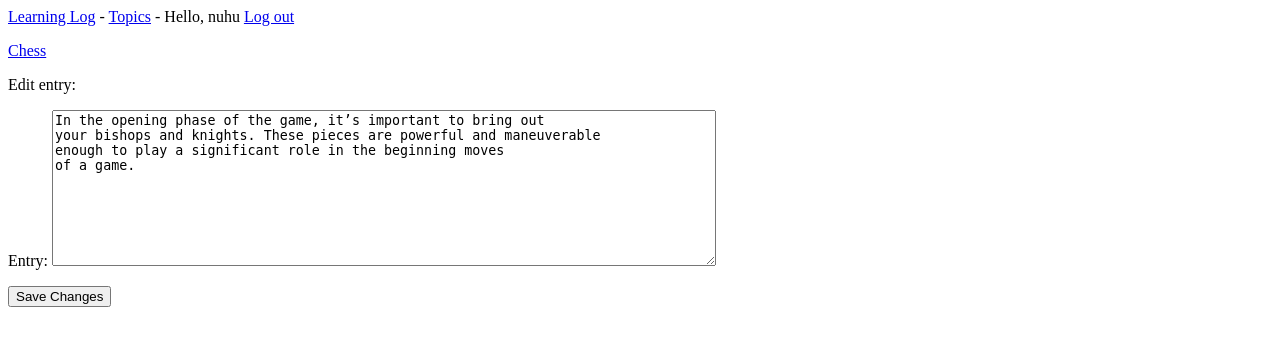
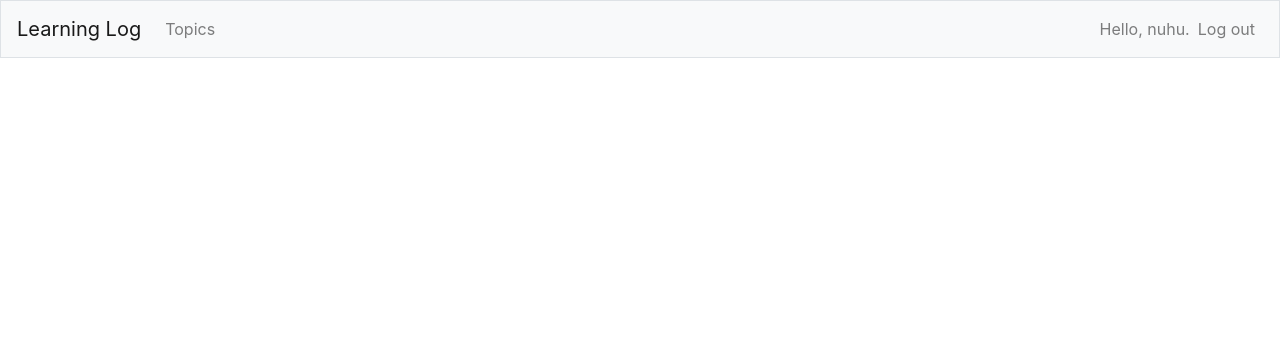
Before and after one commit to TerminalTigerr/learning-chart, a Django app: page /edit_entry/2/ in a window 1280 px wide. Shown: the top 346 px of the page. Run offline with Django 4.2, Linux system fonts and the light colour scheme; a user stored in the database is signed in; data comes from the database, SQL or seed files in the repository; both versions use the stored data as it was after the commit; some libraries are stand-ins or nearby versions.

Commit message:
styling the app

```diff
--- a/learning_chart/settings.py
+++ b/learning_chart/settings.py
@@ -34,6 +34,9 @@
     #My Apps
     'learning_charts',
     'users',
+
+    # Third party apss
+    'bootstrap4',
 
     # Default django apps
     'django.contrib.admin',
@@ -126,3 +129,6 @@
 # https://docs.djangoproject.com/en/4.2/ref/settings/#default-auto-field
 
 DEFAULT_AUTO_FIELD = 'django.db.models.BigAutoField'
+
+# My settings
+LOGIN_URL = 'users:login'
--- a/learning_charts/models.py
+++ b/learning_charts/models.py
@@ -1,9 +1,11 @@
 from django.db import models
+from django.contrib.auth.models import User
 
 class Topic(models.Model):
     """A topic the user is learning about"""
     text = models.CharField(max_length=200)
     date_added = models.DateTimeField(auto_now_add=True)
+    owner = models.ForeignKey(User, on_delete=models.CASCADE)
 
     def __str__(self):
         return self.text
--- a/learning_charts/templates/learning_charts/base.html
+++ b/learning_charts/templates/learning_charts/base.html
@@ -1,12 +1,49 @@
-<p>
-    <a href="{% url 'learning_charts:index' %}">Learning Log</a> -
-    <a href="{% url 'learning_charts:topics'%}">Topics</a> -
-    {% if user.is_authenticated %}
-        Hello, {{user.username}}
-        <a href="{% url 'users:logout' %}">Log out</a>
-    {% else %}
-        <a href="{% url 'users:login' %}">Log in</a>
-    {% endif %}
-</p>
+{% load bootstrap4 %}
 
-{% block content %}{% endblock content %}
+<!doctype html>
+<html lang="en">
+    <head>
+        <meta charset="utf-8">
+        <meta name="viewport" content="width=device-width, initial-scale=1,
+        shrink-to-fit=no">
+        <title>Learning Chart</title>
+
+        {% bootstrap_css %}
+        {% bootstrap_javascript jquery='full' %}
+    </head>
+    <body>
+
+		<nav class="navbar navbar-expand-md navbar-light bg-light mb-4 border">
+			<a class="navbar-brand" href="{% url 'learning_charts:index'%}">
+				Learning Log</a>
+
+			<button class="navbar-toggler" type="button" data-toggle="collapse"
+			  data-target="#navbarCollapse" aria-controls="navbarCollapse"
+			  aria-expanded="false" aria-label="Toggle navigation">
+			  <span class="navbar-toggler-icon"></span></button>
+
+			<div class="collapse navbar-collapse" id="navbarCollapse">
+				<ul class="navbar-nav mr-auto">
+					<li class="nav-item">
+						<a class="nav-link" href="{% url 'learning_charts:topics'%}">Topics</a>
+					</li>
+				</ul>
+				<ul class="navbar-nav ml-auto">
+					{% if user.is_authenticated %}
+						<li class="nav-item">
+							<span class="navbar-text">Hello, {{ user.username }}.</span>
+						</li>
+						<li class="nav-item">
+							<a class="nav-link" href="{% url 'users:logout' %}">Log out</a>
+						</li>
+					{% else %}
+						<li class="nav-item">
+							<a class="nav-link" href="{% url 'users:register' %}">Register</a>
+						</li>
+						<li class="nav-item">
+							<a class="nav-link" href="{% url 'users:login' %}">Log in</a>
+						</li>
+					{% endif %}
+				</ul>
+			</div>
+		</nav>
--- a/learning_charts/views.py
+++ b/learning_charts/views.py
@@ -1,4 +1,7 @@
 from django.shortcuts import render, redirect
+from django.contrib.auth.decorators import login_required
+from django.http import Http404
+
 from .models import Topic, Entry
 from .forms import TopicForm, EntryForm
 
@@ -6,19 +9,26 @@
     """ The Home page for learning charts"""
     return render(request, 'learning_charts/index.html')
 
+@login_required
 def topics(request):
     """Show all topics"""
-    topics = Topic.objects.order_by('date_added')
+    topics = Topic.objects.filter(owner=request.user).order_by('date_added')
     context = {'topics': topics}
     return render (request, 'learning_charts/topics.html', context)
 
+@login_required
 def topic(request, topic_id):
     """Show a single topic and all it's entries"""
     topic = Topic.objects.get(id=topic_id)
+    # Make sure the topic belong to the current user
+    if topic.owner != request.user:
+        raise Http404
+
     entries = topic.entry_set.order_by('-date_added')
     context = {'topic': topic, 'entries': entries}
     return render(request, 'learning_charts/topic.html', context)
 
+@login_required
 def new_topic(request):
     """Add a new topic"""
     if request.method != 'POST':
@@ -28,12 +38,15 @@
         # Post data is submitted, process data
         form = TopicForm(data=request.POST)
         if form.is_valid():
-            form.save()
+            new_topic = form.save(commit=False)
+            new_topic.owner = request.user
+            new_topic.save()
             return redirect('learning_charts:topics')
     # Display a blank or invalid form
     context = {'form': form}
     return render(request, 'learning_charts/new_topic.html', context)
 
+@login_required
 def new_entry(request, topic_id):
     """Add a new entry for a partcular topic"""
     topic = Topic.objects.get(id=topic_id)
@@ -52,10 +65,14 @@
     context = {'topic':topic, 'form': form}
     return render(request, 'learning_charts/new_entry.html', context)
 
+@login_required
 def edit_entry(request, entry_id):
     """Edit an existing entry"""
     entry = Entry.objects.get(id=entry_id)
     topic = entry.topic
+
+    if topic.owner != request.user:
+        raise Http404
 
     if request.method != 'POST':
         # Initial request, pre-fill form with the current entry
--- a/users/urls.py
+++ b/users/urls.py
@@ -1,9 +1,13 @@
 """Define URL patterns for users"""
 
 from django.urls import path, include
+
+from . import views
 
 app_name = 'users'
 urlpatterns = [
     # Include default auth urls
     path('', include('django.contrib.auth.urls')),
+    # Registration page
+    path('register/', views.register, name='register'),
 ]
```
Also changed, not shown: users/templates/registration/register.html (added, +13 -0 lines), users/views.py (+19 -2 lines), db.sqlite3, learning_charts/migrations/0003_topic_owner.py (added).
